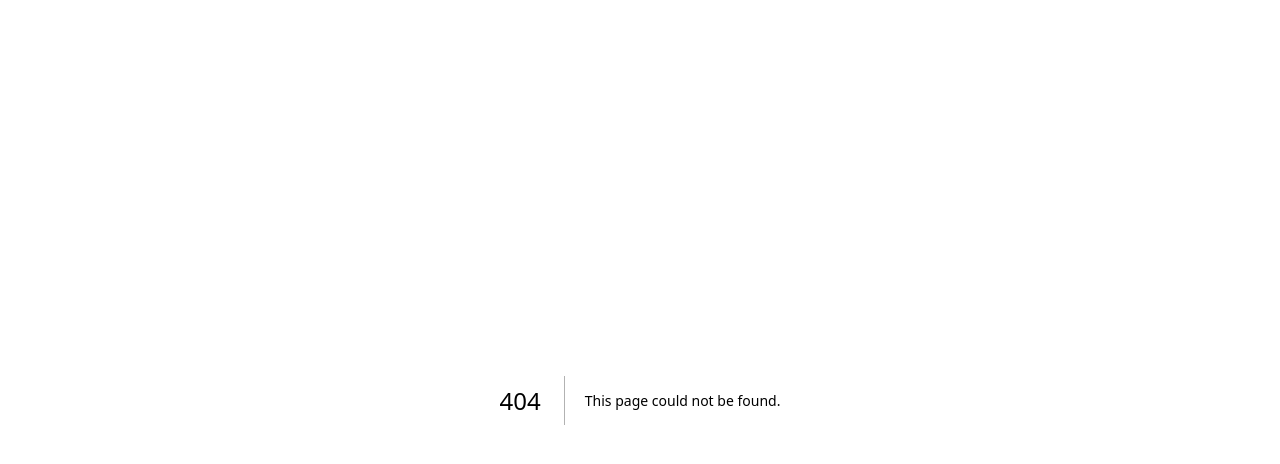
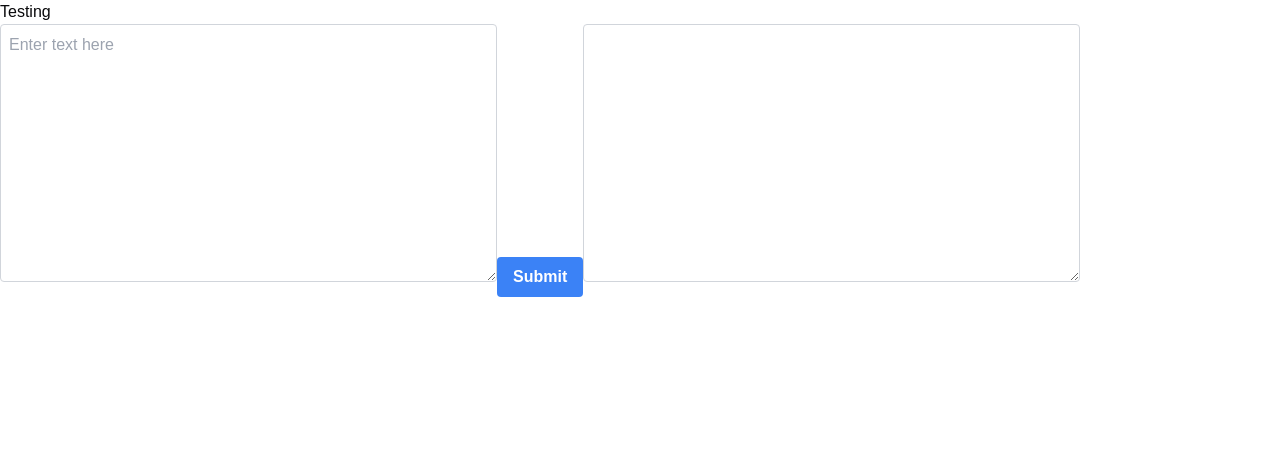
Before and after one commit to rishadomar/cv-builder-website, a Next.js app: page /testing in a window 1280 px wide. Before the commit this address had no page. Shown: the top 464 px of the page. Built offline with nearby package versions, Linux system fonts and the light colour scheme.

Commit message:
Testing api on nextjs

```diff
--- /dev/null
+++ b/src/api/openai/openaiApi.ts
@@ -0,0 +1,19 @@
+import axios from 'axios';
+
+// Define the service function to fetch data from a given URL
+export async function complete(prompt: string): Promise<string> {
+    try {
+        // Make the GET request using Axios
+        console.log('ENV VAR API_GATEWAY', process.env.NEXT_PUBLIC_API_GATEWAY_URL);
+        const response = await axios.post(process.env.NEXT_PUBLIC_API_GATEWAY_URL + '/aiTextCompletion', {
+            text: prompt
+        });
+        console.log(response.data);
+        // Return the response data
+        return response.data;
+    } catch (error) {
+        // Handle any errors
+        console.error('Error fetching data:', error);
+        throw error;
+    }
+}
--- /dev/null
+++ b/src/app/testing/page.tsx
@@ -0,0 +1,44 @@
+'use client';
+
+import { complete } from '@/api/openai/openaiApi';
+import { useState } from 'react';
+
+const TestingPage: React.FC = () => {
+    const [text, setText] = useState<string>('');
+    const [reply, setReply] = useState<string>('');
+
+    return (
+        <div>
+            <h1>Testing</h1>
+            <textarea
+                rows={10}
+                cols={50}
+                placeholder='Enter text here'
+                className='border border-gray-300 rounded p-2 text-black font-medium'
+                value={text}
+                onChange={(e) => {
+                    setText(e.target.value);
+                }}
+            />
+            <button
+                className='bg-blue-500 hover:bg-blue-700 text-white font-bold py-2 px-4 rounded'
+                onClick={async () => {
+                    console.log(`Button clicked: ${text}`);
+                    const response = await complete(text);
+                    setReply(response);
+                }}
+            >
+                Submit
+            </button>
+            <textarea
+                rows={10}
+                cols={50}
+                readOnly
+                className='border border-gray-300 rounded p-2 text-black font-medium'
+                value={reply}
+            />
+        </div>
+    );
+};
+
+export default TestingPage;
--- /dev/null
+++ b/src/components/auth-form.tsx
@@ -0,0 +1,67 @@
+'use client';
+
+import * as React from 'react';
+
+import { cn } from '@/lib/utils';
+import { Icons } from '@/components/icons';
+import { Button } from '@/components/ui/button';
+import { Input } from '@/components/ui/input';
+import { Label } from '@/components/ui/label';
+
+interface UserAuthFormProps extends React.HTMLAttributes<HTMLDivElement> {}
+
+export function UserAuthForm({ className, ...props }: UserAuthFormProps) {
+    const [isLoading, setIsLoading] = React.useState<boolean>(false);
+
+    async function onSubmit(event: React.SyntheticEvent) {
+        event.preventDefault();
+        setIsLoading(true);
+
+        setTimeout(() => {
+            setIsLoading(false);
+        }, 3000);
+    }
+
+    return (
+        <div className={cn('grid gap-6', className)} {...props}>
+            <form onSubmit={onSubmit}>
+                <div className='grid gap-2'>
+                    <div className='grid gap-1'>
+                        <Label className='sr-only' htmlFor='email'>
+                            Email
+                        </Label>
+                        <Input
+                            id='email'
+                            placeholder='name@example.com'
+                            type='email'
+                            autoCapitalize='none'
+                            autoComplete='email'
+                            autoCorrect='off'
+                            disabled={isLoading}
+                        />
+                    </div>
+                    <Button disabled={isLoading}>
+                        {isLoading && <Icons.spinner className='mr-2 h-4 w-4 animate-spin' />}
+                        Sign In with Email
+                    </Button>
+                </div>
+            </form>
+            <div className='relative'>
+                <div className='absolute inset-0 flex items-center'>
+                    <span className='w-full border-t' />
+                </div>
+                <div className='relative flex justify-center text-xs uppercase'>
+                    <span className='bg-background px-2 text-muted-foreground'>Or continue with</span>
+                </div>
+            </div>
+            <Button variant='outline' type='button' disabled={isLoading}>
+                {isLoading ? (
+                    <Icons.spinner className='mr-2 h-4 w-4 animate-spin' />
+                ) : (
+                    <Icons.google className='mr-2 h-4 w-4' />
+                )}{' '}
+                Google
+            </Button>
+        </div>
+    );
+}
```
Also changed, not shown: public/images/bridge.png (added).
